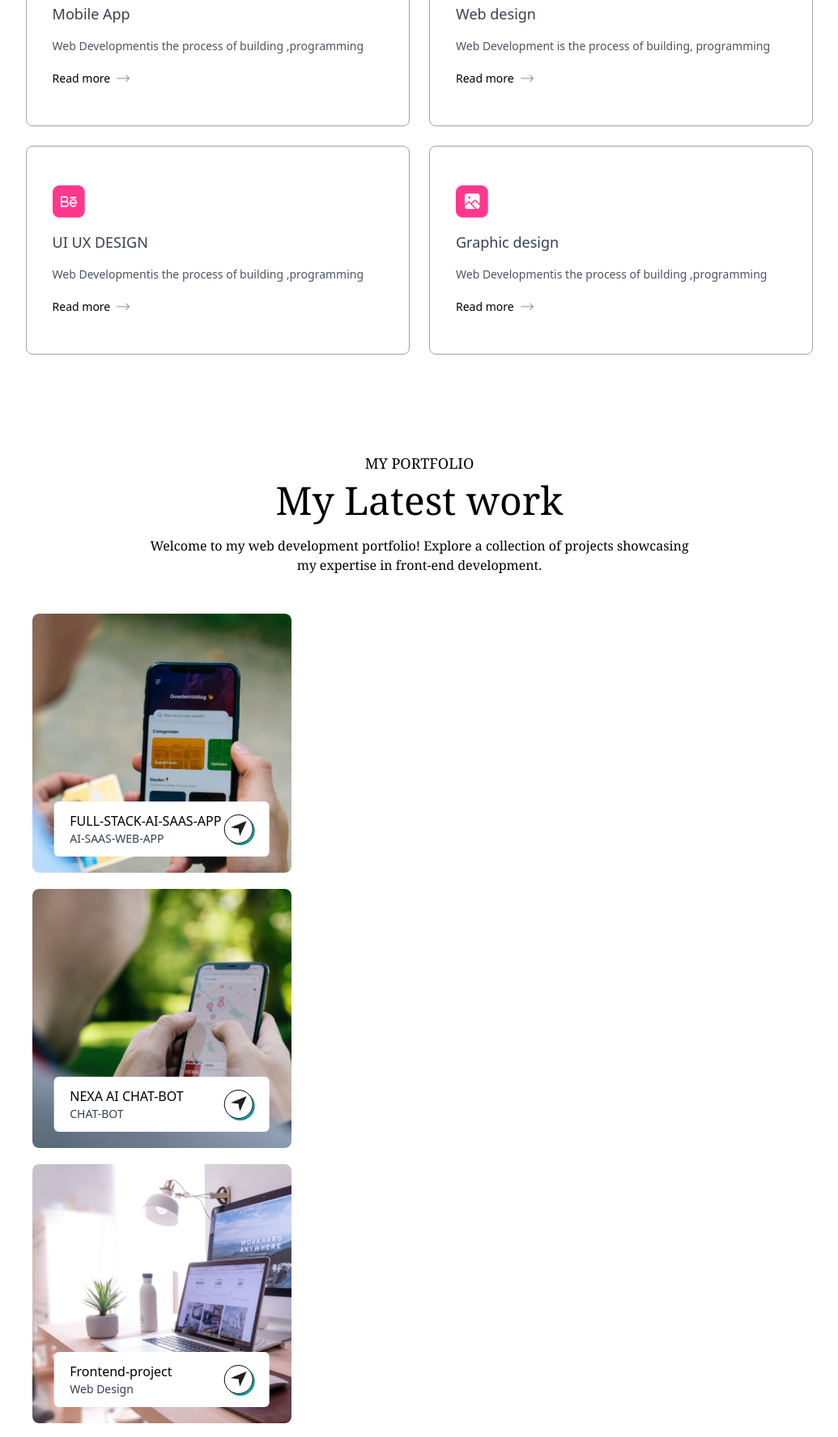
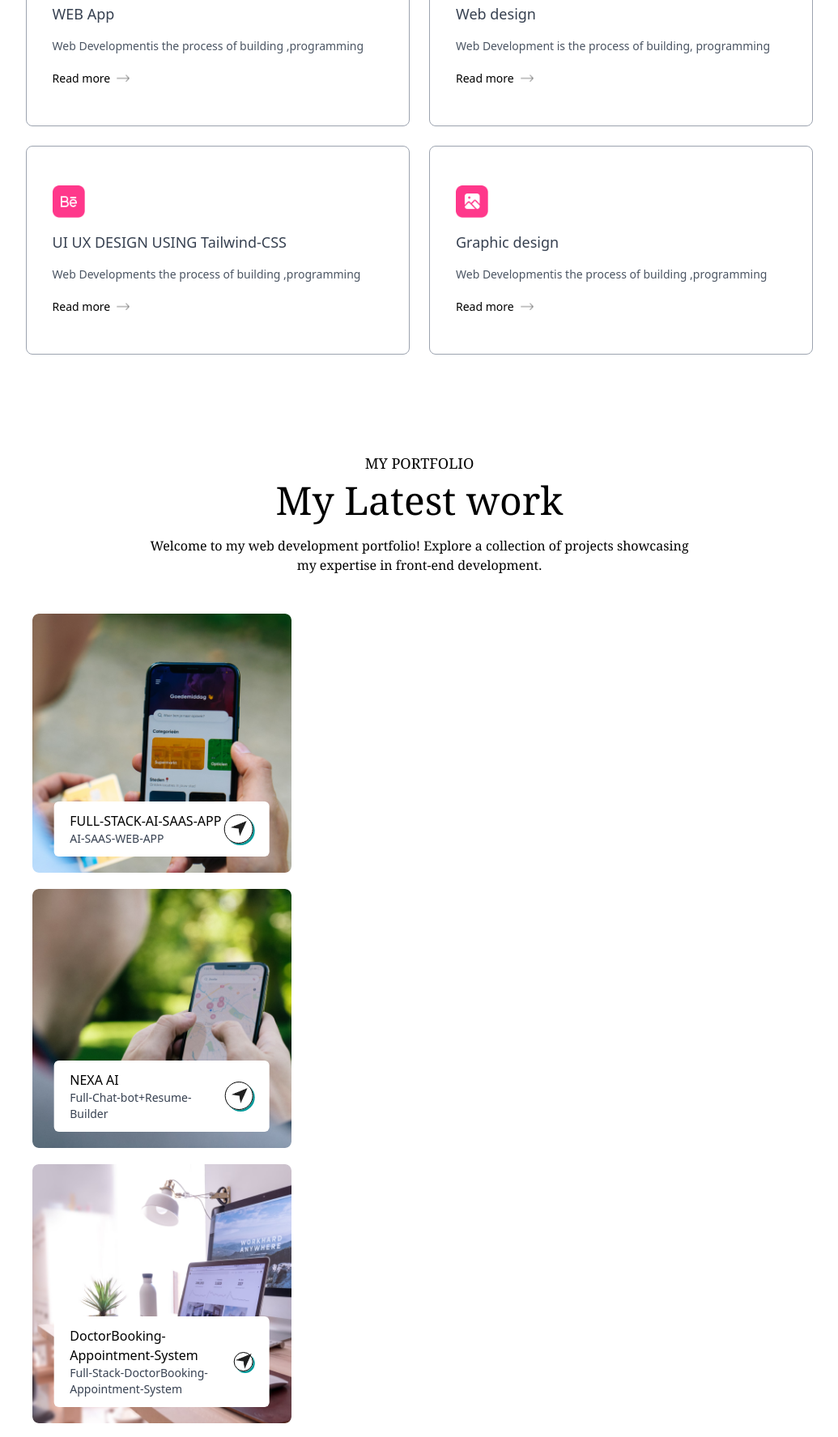
Before and after one commit to DivyaAsthana8898/MY-PORTFOLIO-, a website: page index.html in a window 1280 px wide. Shown: the part 1963-3738 px from the top of the page at 81% size, without its empty margins (122-1157 px from the left). Drawn offline with nearby package versions, Linux system fonts and the light colour scheme; a web font is replaced by a local one.

Commit message:
Update index.html

```diff
--- a/index.html
+++ b/index.html
@@ -117,7 +117,7 @@
                     hover:shadow-[4px_4px_0_#000]">
                     <img src="./images-portfolio/project-icon.png" alt="" class="w-7 mt-3">
                      <h3 class="my-4 font-semibold text-gray-700">Projects</h3>
-                     <p class="text-gray-600 text-sm">Bilt more than 2 projects</p>
+                     <p class="text-gray-600 text-sm">Built more than 2 projects</p>
                 </li>
             </ul>
            <h4 class="my-6 text-gray-700">Tools I use</h4>
@@ -161,7 +161,7 @@
         <div class="border border-gray-400 rounded-lg px-8 py-12
          hover:shadow-[4px_4px_0_#000] cursor-pointer hover:bg-[#ebedee] hover:-translate-y-1 duration-500">
             <img src="./images-portfolio/mobile-icon.png" alt="" class="w-10">
-            <h3 class="text-lg my-4 text-gray-700">Mobile App</h3>
+            <h3 class="text-lg my-4 text-gray-700">WEB App</h3>
             <p class="text-sm text-gray-600 leading-5">Web Developmentis the process of building ,programming</p>
                 <a href="" class="flex items-center gap-2 text-sm mt-5">
   Read more
@@ -189,8 +189,8 @@
                  <div class="border border-gray-400 rounded-lg px-8 py-12
          hover:shadow-[4px_4px_0_#000] cursor-pointer hover:bg-[#ebedee] hover:-translate-y-1 duration-500">
             <img src="./images-portfolio/ui-icon.png" alt="" class="w-10">
-            <h3 class="text-lg my-4 text-gray-700">UI UX DESIGN</h3>
-            <p class="text-sm text-gray-600 leading-5">Web Developmentis the process of building ,programming</p>
+            <h3 class="text-lg my-4 text-gray-700">UI UX DESIGN USING Tailwind-CSS</h3>
+            <p class="text-sm text-gray-600 leading-5">Web Developments the process of building ,programming</p>
             <a href="" class="flex items-center gap-2 text-sm mt-5">Read more <img src="./images-portfolio/right-arrow.png" alt=""
                  class="w-4"></a></div>
 
@@ -242,8 +242,8 @@
         -translate-x-1/2 py-3 px-5 flex items-center justify-between
         duration-500 group-hover:bottom-7">
         <div>
-            <h2>NEXA AI CHAT-BOT</h2>
-            <p class="text-sm text-gray-700">CHAT-BOT</p>
+            <h2>NEXA AI </h2>
+            <p class="text-sm text-gray-700">Full-Chat-bot+Resume-Builder</p>
         </div>
         <div class="border rounded-full border-black w-9 aspect-square
         flex items-center justify-center shadow-[2px_2px_0_#099] group-hover:bg-lime-300 transition">
@@ -261,8 +261,8 @@
         -translate-x-1/2 py-3 px-5 flex items-center justify-between
         duration-500 group-hover:bottom-7">
         <div>
-            <h2>Frontend-project</h2>
-            <p class="text-sm text-gray-700">Web Design</p>
+            <h2>DoctorBooking-Appointment-System</h2>
+            <p class="text-sm text-gray-700">Full-Stack-DoctorBooking-Appointment-System</p>
         </div>
         <div class="border rounded-full border-black w-9 aspect-square
         flex items-center justify-center shadow-[2px_2px_0_#099] group-hover:bg-lime-300 transition">
@@ -280,8 +280,8 @@
         -translate-x-1/2 py-3 px-5 flex items-center justify-between
         duration-500 group-hover:bottom-7">
         <div>
-            <h2>Frontend-project</h2>
-            <p class="text-sm text-gray-700">Web Design</p>
+            <h2>Real-Time-Chat-WebApp</h2>
+            <p class="text-sm text-gray-700">Chat-Web Application</p>
         </div>
         <div class="border rounded-full border-black w-9 aspect-square
         flex items-center justify-center shadow-[2px_2px_0_#099] group-hover:bg-lime-300 transition">
```
